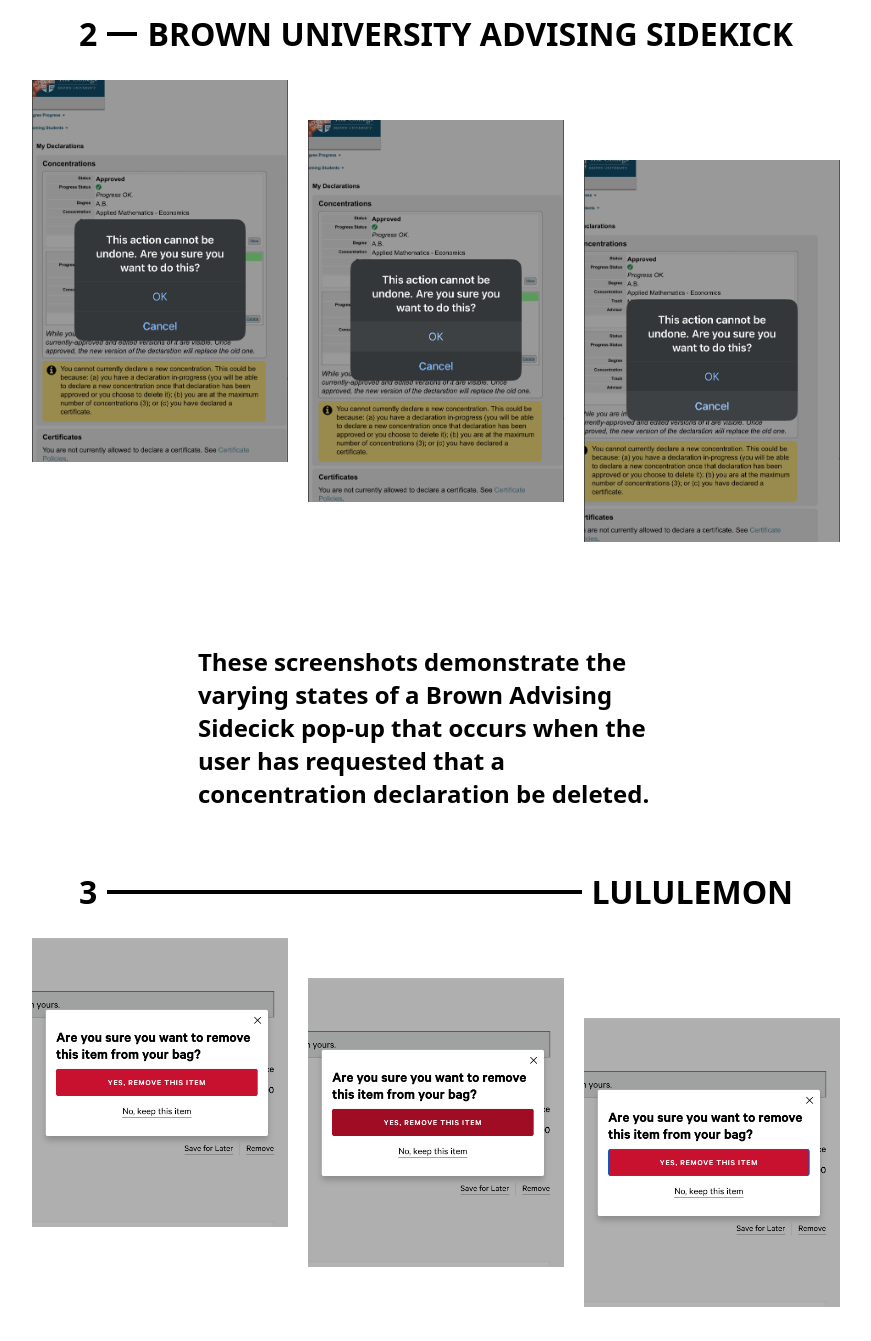
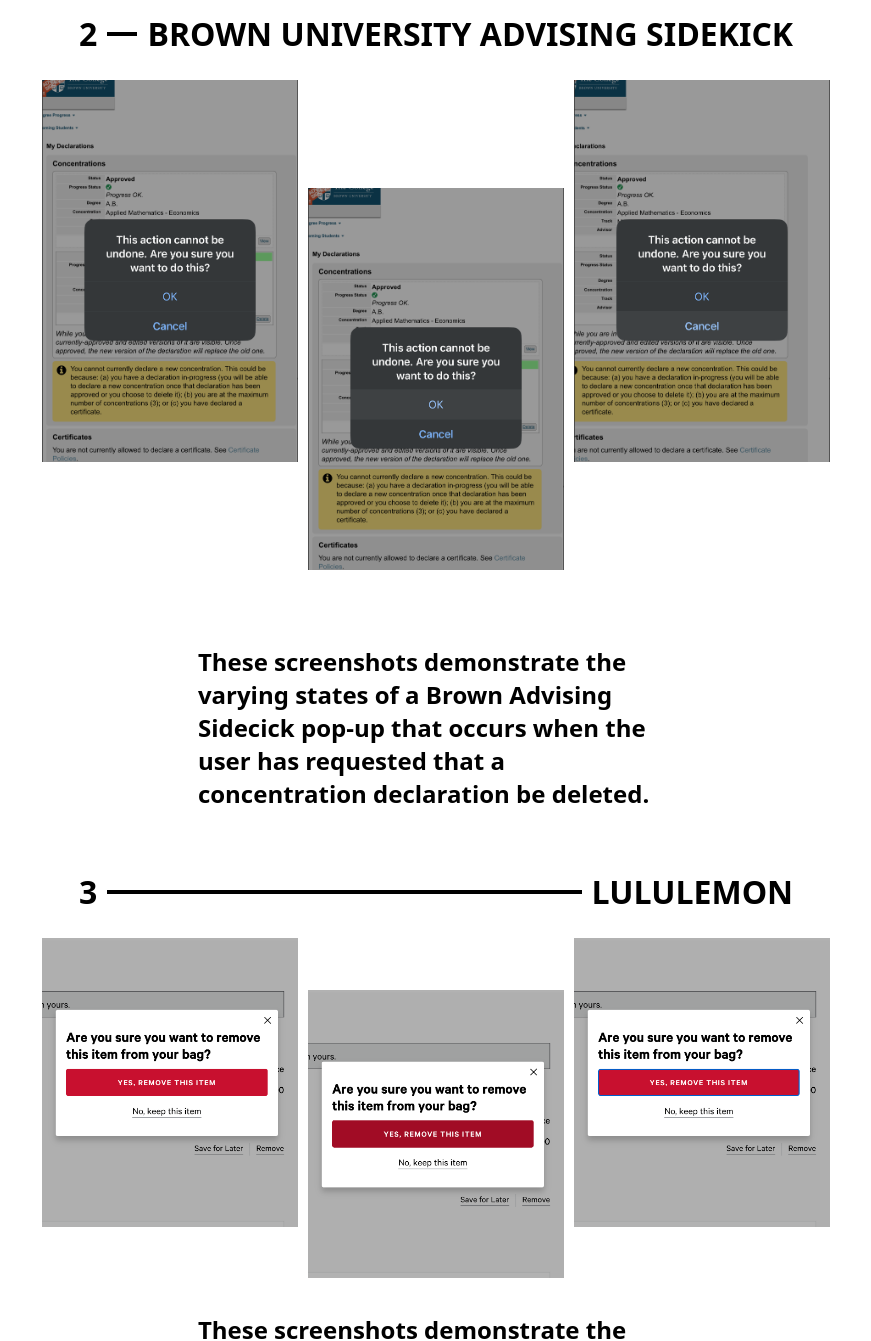
Before and after one commit to willtolmie/accessible-components, a plain HTML site: page index.html in a window 1280 px wide. Shown: the part 2320-3661 px from the top of the page, without its empty margins (204-1075 px from the left). Drawn offline with Linux system fonts and the light colour scheme.

Commit message:
feat: spacing alterations

```diff
--- a/index.html
+++ b/index.html
@@ -62,9 +62,13 @@
             <h1 class="align-right">TIKTOK SHOP</h1>
           </div>
           <div class="whiteContainer medium">
-            <div id="staffGallery">
-              <img class="galleryImage" src="./assets/tiktok shop 1.PNG" />
+            <div id="staffGallery" class="top">
+              <img class="galleryImage " src="./assets/tiktok shop 1.PNG" />
+            </div>
+            <div id="staffGallery" class="bottom">
               <img class="galleryImage" src="./assets/tiktok shop 2.PNG" />
+            </div>
+            <div id="staffGallery" class="top">
               <img class="galleryImage" src="./assets/tiktok shop 3.PNG" />
             </div>
           </div>
@@ -79,9 +83,13 @@
             <h1 class="align-right">BROWN UNIVERSITY ADVISING SIDEKICK</h1>
           </div>
           <div class="whiteContainer medium">
-            <div id="staffGallery">
-              <img class="galleryImage" src="./assets/ask 1.png" />
+            <div id="staffGallery" class="top">
+              <img class="galleryImage " src="./assets/ask 1.png" />
+            </div>
+            <div id="staffGallery" class="bottom">
               <img class="galleryImage" src="./assets/ask 2.png" />
+            </div>
+            <div id="staffGallery" class="top">
               <img class="galleryImage" src="./assets/ask 3.png" />
             </div>
           </div>
@@ -96,10 +104,14 @@
             <h1 class="align-right">LULULEMON</h1>
           </div>
           <div class="whiteContainer short">
-            <div id="staffGallery">
-              <img class="galleryImage" src="./assets/lulu 1.PNG" />
-              <img class="galleryImage" src="./assets/lulu 2.PNG" />
-              <img class="galleryImage" src="./assets/lulu 3.PNG" />
+            <div id="staffGallery" class="top">
+              <img class="galleryImage " src="./assets/lulu 1.png" />
+            </div>
+            <div id="staffGallery" class="bottom">
+              <img class="galleryImage" src="./assets/lulu 2.png" />
+            </div>
+            <div id="staffGallery" class="top">
+              <img class="galleryImage" src="./assets/lulu 3.png" />
             </div>
           </div>
         <div class="blueContainer">
--- a/styles.css
+++ b/styles.css
@@ -97,10 +97,12 @@
   justify-self: center;
 }
 .short {
-  height: 400px;
+  height: 350px;
+  margin-bottom: 20px;
 }
 .medium {
   height: 500px;
+  margin-bottom: 60px;
 }
 .tall {
   height: 600px;
@@ -110,28 +112,21 @@
   align-items: center;
   padding: 0 30%;
   text-align: left;
-  margin-top: 60px;
   margin-bottom: 60px;
 }
 br.wideBreak {
   margin-bottom: 10px;
 }
 #staffGallery {
-  align-self: flex-start;
   display: flex;
+  flex-direction: column;
   gap: 10px;
 }
-.galleryImage {
-  position: relative;
+.top {
+  align-self: flex-start;
 }
-.galleryImage:nth-child(1) {
-  top: 0px;
-}
-.galleryImage:nth-child(2) {
-  top: 40px;
-}
-.galleryImage:nth-child(3) {
-  top: 80px;
+.bottom {
+  align-self: flex-end;
 }
 .subheader {
   padding-left: 20%;
```
Also changed, not shown: 1 other file.
